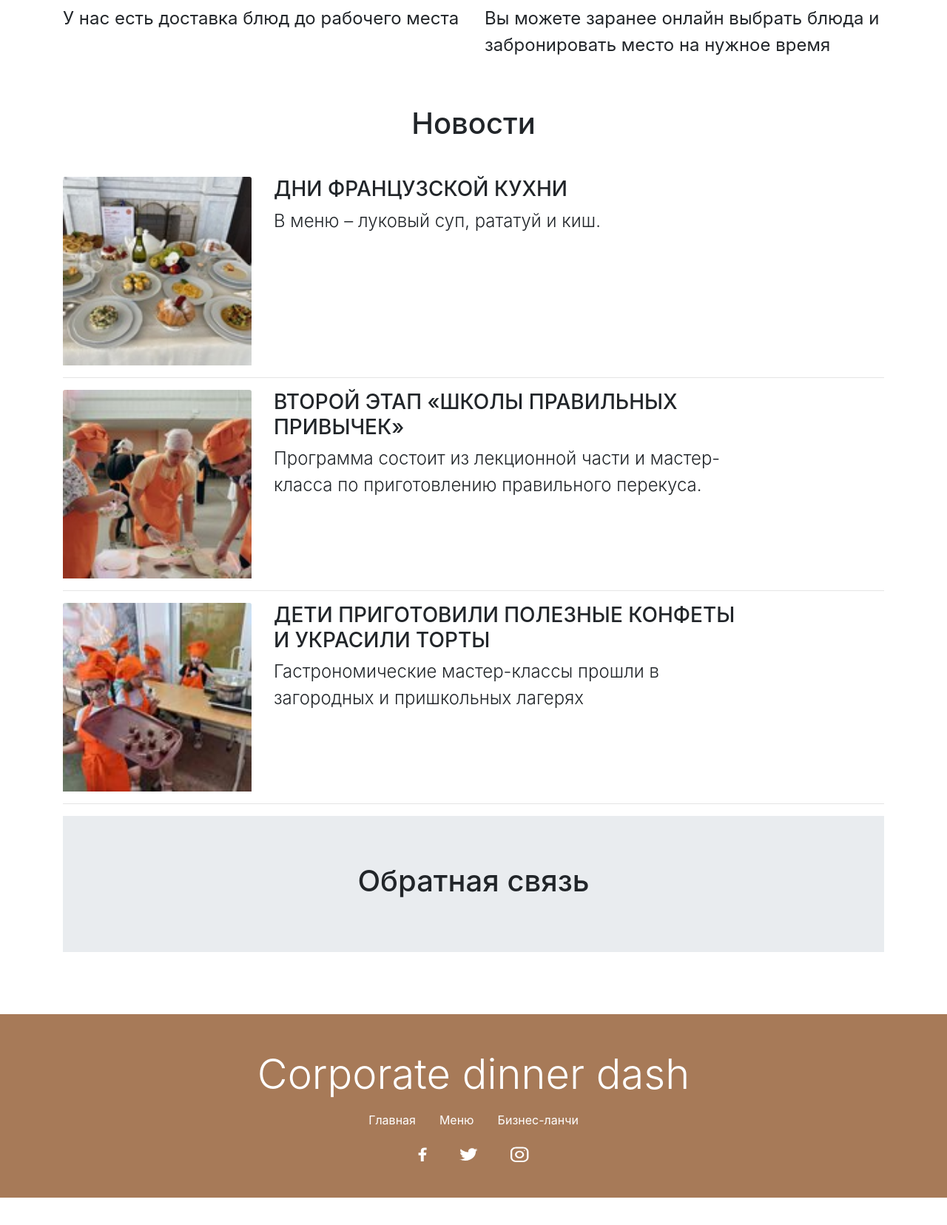
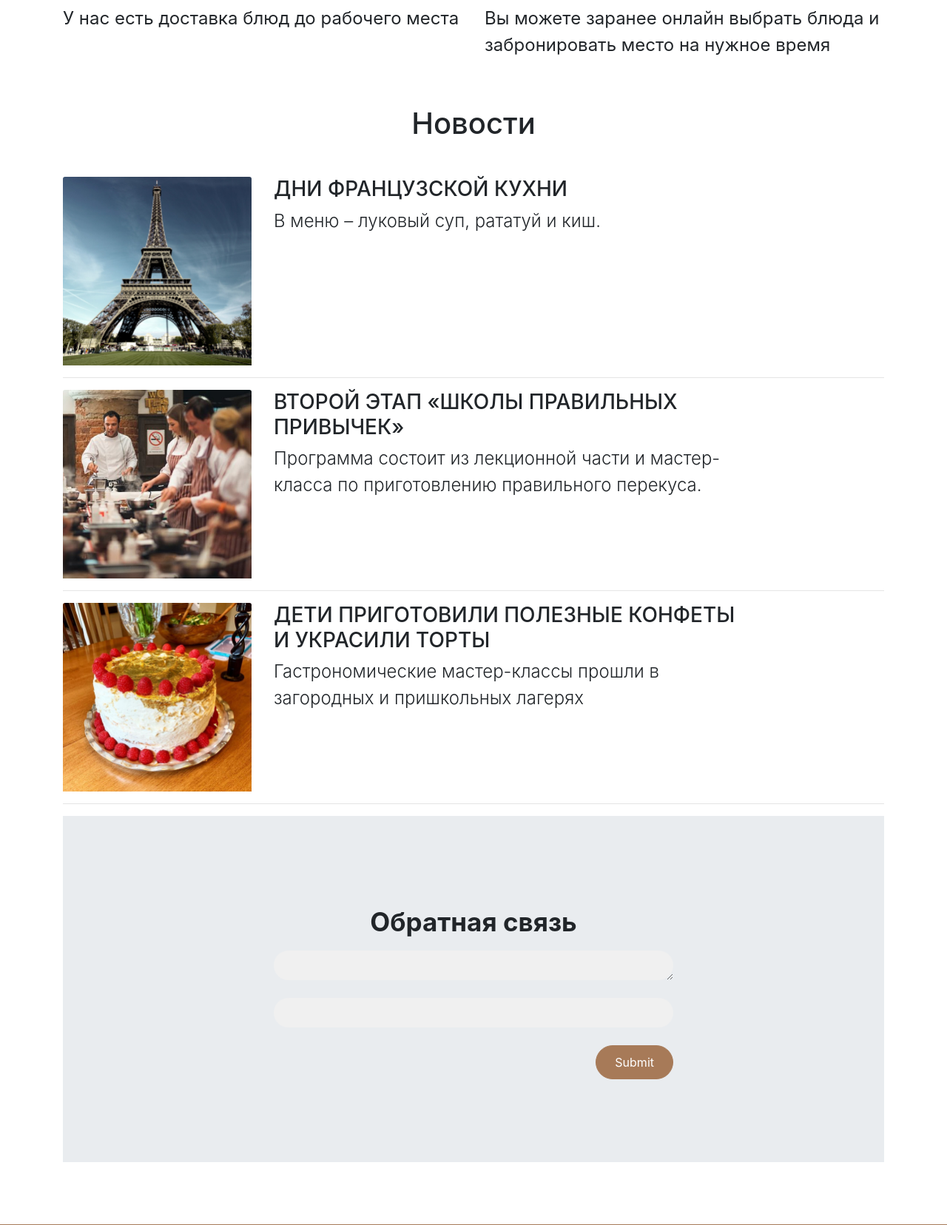
Before and after one commit to Azee1206/Corp_Food_Project, a Flask app: template templates/main.html in a window 1280 px wide. Shown: the part 1714-3370 px from the top of the page at 74% size. Before the commit the page ends 3333 px from the top, so only its background shows below. Run offline with Flask 3, Linux system fonts and the light colour scheme; the template is opened without the code that fills it, so the values that code supplies are empty, except form fields; tables that the repository leaves empty hold one stand-in row (values such as "Sample post"); form fields are guessed from the names that the template uses; some libraries are stand-ins or nearby versions.

Commit message:
итог

```diff
--- a/forms/book_date.py
+++ b/forms/book_date.py
@@ -1,7 +1,7 @@
 from datetime import datetime
 
 from flask_wtf import FlaskForm
-from wtforms import DateField, BooleanField, SelectField, SubmitField
+from wtforms import DateField, BooleanField, SelectField, SubmitField, RadioField
 from wtforms.validators import DataRequired
 
 
@@ -21,6 +21,7 @@
     place10 = BooleanField('10')
     place11 = BooleanField('11')
     place12 = BooleanField('12')
+    delivery = RadioField(choices=[("False", 'В столовой'), ("True", 'Доставка до рабочего места')])
     submit_payment = SubmitField("Оплатить")
     submit_payment_if_info = SubmitField("Оплатить по привязанной карте")
 
--- a/pages/book.py
+++ b/pages/book.py
@@ -23,7 +23,7 @@
     await session.close()
 
     msg = "Оплата проведена успешно"
-    return render_template("basket.html", message=msg, food_list=[])
+    return render_template("basket.html", message=msg, food_list=[], empty=True)
 
 
 async def get_booked_places(form):
--- a/pages/default.py
+++ b/pages/default.py
@@ -1,8 +1,11 @@
 from __main__ import app
 from flask import render_template
+
+from project.forms.voting import VoteForm
 
 
 @app.route("/")
 async def default_page():
     """Обработка главной страницы"""
-    return render_template("main.html")
+    form = VoteForm()
+    return render_template("main.html", form=form)
--- a/static/css/style.css
+++ b/static/css/style.css
@@ -174,7 +174,6 @@
     max-width: 100%;
 }
 .form-horizontal{
- background: #fff;
  padding-bottom: 40px;
  border-radius: 15px;
  text-align: center;
--- a/templates/book.html
+++ b/templates/book.html
@@ -43,6 +43,7 @@
                             {{ form_book[seat[0]] }}<br>
                             {% endif %}
                             {% endfor %}
+                            {{ form_book.delivery() }}<br>
                             <div class="row">
                                 <div class="col">
                                     {{ form_book.submit_payment(type="submit", class="btn btn-sm btn-success rounded-btn") }}
@@ -101,6 +102,7 @@
                             {{ form_book[seat[0]] }}<br>
                             {% endif %}
                             {% endfor %}
+                            {{ form_book.delivery() }}<br>
                             <div class="row">
                                 <div class="col">
                                     {{ form_book.submit_payment(type="submit", class="btn btn-sm btn-success rounded-btn") }}
--- a/templates/main.html
+++ b/templates/main.html
@@ -133,9 +133,17 @@
     </div>
     <hr>
     <div class="jumbotron jumbotron-fluid">
-        <h2 class="text-center">Обратная связь</h2>
-
+        <div class="row justify-content-center my-5">
+            <div class="col-md-offset-3 col-md-6">
+                <form class="form-horizontal" action="" method="post" enctype="multipart/form-data">
+                    <h2 class="heading">Обратная связь</h2>
+                    {{ form.hidden_tag() }}
+                    {{ form.message(class="form-control") }}<br>
+                    {{ form.wishes(class="form-control") }}<br>
+                    {{ form.submit(type="submit", class="btn btn-login") }}
+                </form>
+            </div>
+        </div>
     </div>
 </div>
-</div>
 {% endblock %}
```
Also changed, not shown: static/img/new.png, static/img/new2.png, static/img/new3.png.
